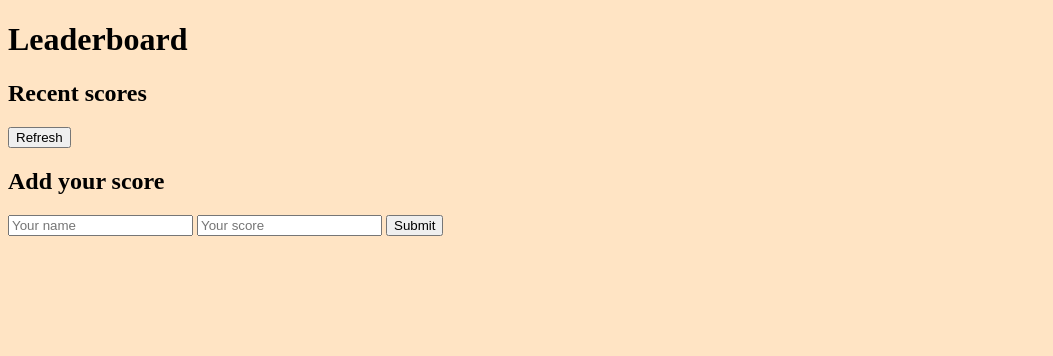
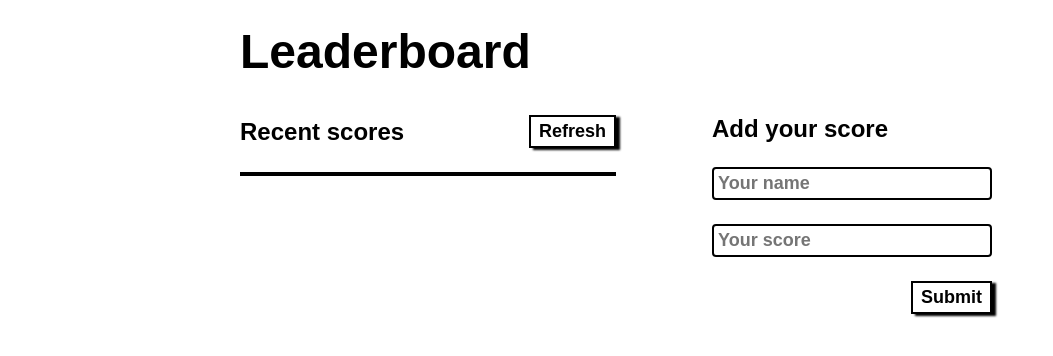
Before and after one commit to amejid/leaderboard, a website built with webpack: page src/index.html in a window 1280 px wide. Shown: the whole page, without its empty margins (0-1053 px from the left). Built offline with nearby package versions, Linux system fonts and the light colour scheme.

Commit message:
Apply minimalist styling

```diff
--- a/src/style.css
+++ b/src/style.css
@@ -1,7 +1,92 @@
-body {
-  background-color: bisque;
+* {
+  padding: 0;
+  margin: 0;
+  box-sizing: border-box;
 }
 
-.hello {
-  color: blue;
+html {
+  font-size: 62.5%;
+  font-family: sans-serif;
 }
+
+.main-container {
+  width: 80rem;
+  margin: 0 auto;
+}
+
+.header-title {
+  font-size: 4.8rem;
+  font-weight: 700;
+  margin: 2.4rem 0 3.6rem 0;
+}
+
+.content {
+  display: grid;
+  grid-template-columns: 1fr 1fr;
+  gap: 4.8rem;
+}
+
+.sect-display,
+.sect-add {
+  display: flex;
+  flex-direction: column;
+  gap: 2.4rem;
+}
+
+.sect-add {
+  padding: 0 4.8rem;
+}
+
+.sect-display--header {
+  display: flex;
+  justify-content: space-between;
+  align-items: center;
+}
+
+.sect-display--title,
+.sect-add--title {
+  font-size: 2.4rem;
+  font-weight: 700;
+}
+
+.scores {
+  border: 2px solid #000;
+  list-style: none;
+}
+
+.score {
+  padding: 0.4rem;
+  font-size: 1.8rem;
+}
+
+.score:nth-child(odd) {
+  background-color: #e6e6e6;
+}
+
+.form-add {
+  display: flex;
+  flex-direction: column;
+  gap: 2.4rem;
+}
+
+.form-add input {
+  border: 2px solid #000;
+  border-radius: 4px;
+  padding: 0.4rem;
+  font-size: 1.8rem;
+  font-weight: 700;
+}
+
+.btn {
+  cursor: pointer;
+  background: none;
+  border: 2px solid #000;
+  font-weight: 700;
+  font-size: 1.8rem;
+  box-shadow: 0.4rem 0.2rem 0.2rem #000;
+  padding: 0.4rem 0.8rem;
+}
+
+.btn-submit {
+  align-self: flex-end;
+}
```
